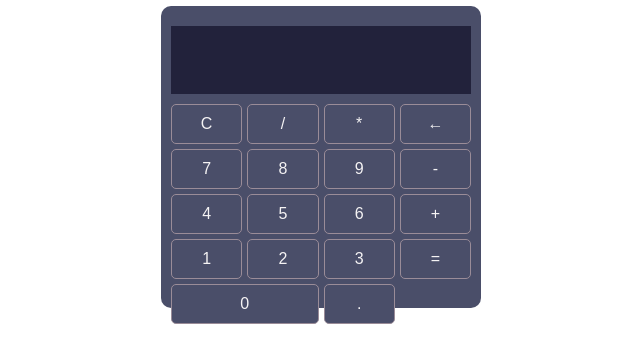
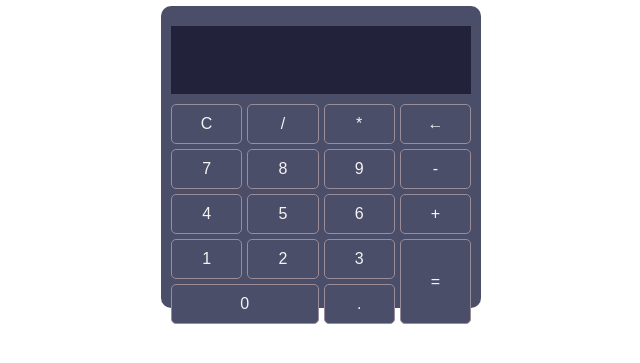
Before and after one commit to nacen-dev/odin-calculator, a plain HTML site: page index.html in a window 1280 px wide. Shown: the part 95-458 px from the top of the page, without its empty margins (319-959 px from the left). Drawn offline with Linux system fonts and the light colour scheme.

Commit message:
Change padding, add cursor pointer

```diff
--- a/style.css
+++ b/style.css
@@ -51,7 +51,7 @@ main {
 .display {
   background-color: var(--color-dark);
   color: var(--color-white);
-  padding: 1rem;
+  padding: 1rem 0.5rem;
   display: flex;
   justify-content: flex-end;
   align-items: center;
@@ -73,6 +73,7 @@ main {
   border: 1px solid var(--color-gray);
   padding: 10px 0;
   font-size: 1rem;
+  cursor: pointer;
 }
 
 #zero {
@@ -155,7 +156,7 @@ main {
   grid-column: 3 / 4;
 }
 
-#equal {
+#equals {
   grid-row: 4 / 6;
   grid-column: 4 / 5;
 }
```
